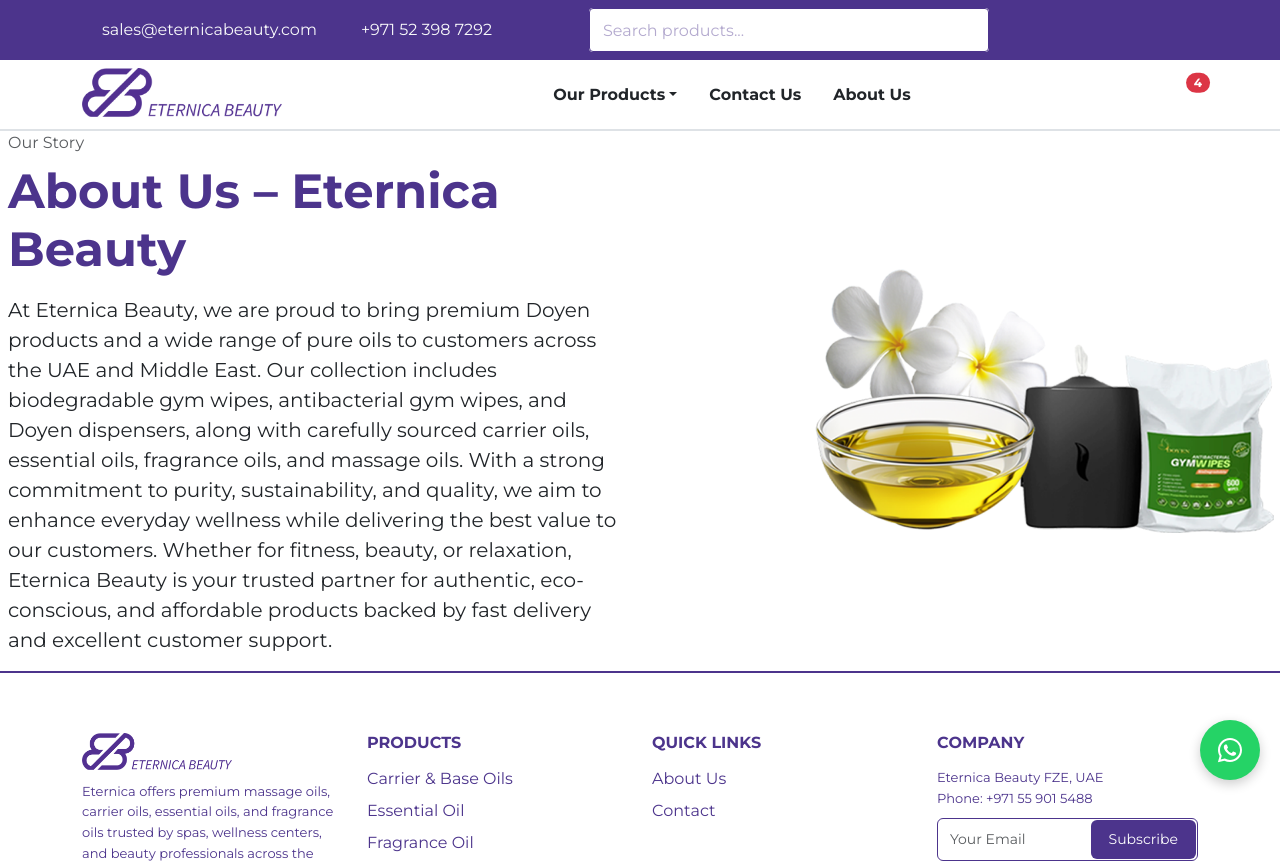
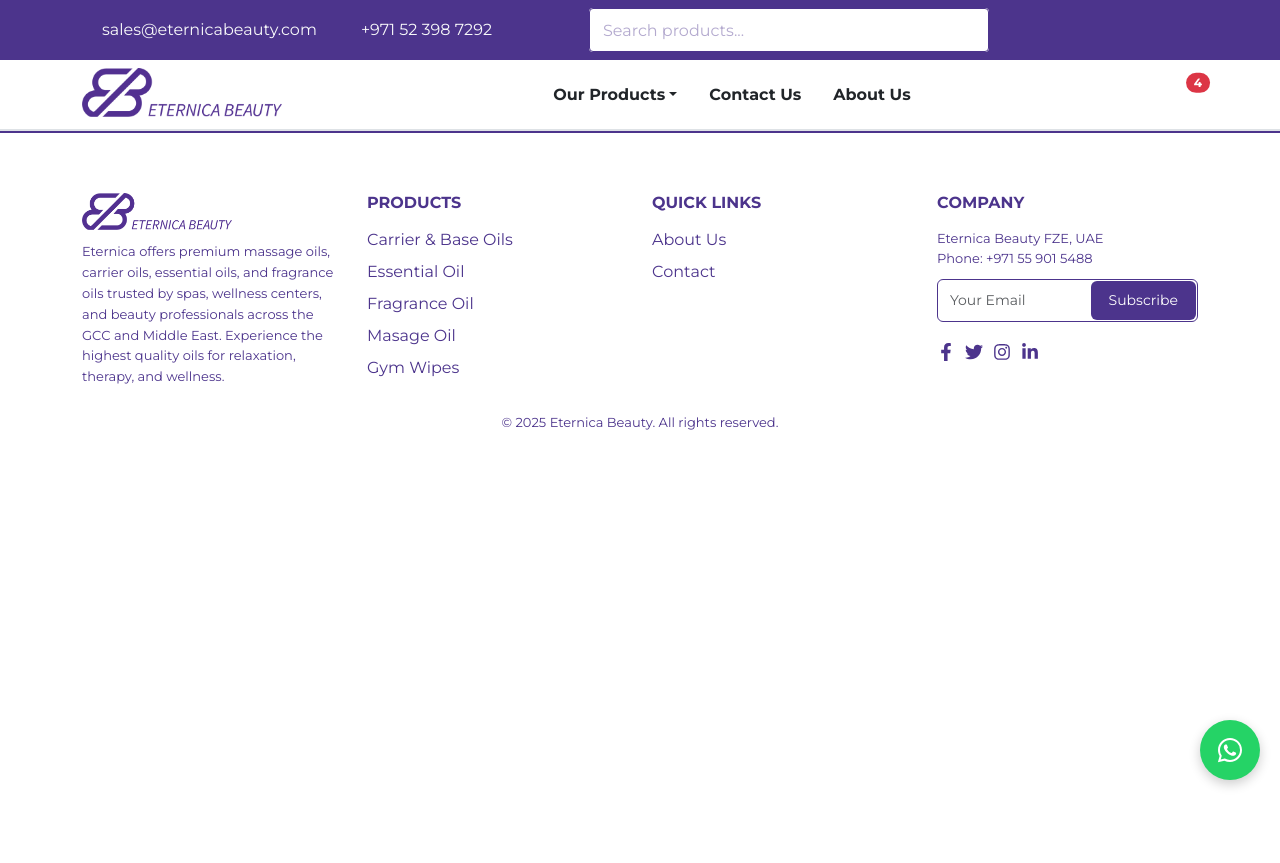
Before and after one commit to SurenDeveloper08/eternica-beauty-web, a React (Create React App) app: page /about in a window 1280 px wide. Shown: the top 863 px of the page. After the commit the page ends 800 px from the top, so only its background shows below. Built offline with nearby package versions, Linux system fonts and the light colour scheme; some icons are missing.

Commit message:
routes hide

```diff
--- a/src/routes/WebRoutes.js
+++ b/src/routes/WebRoutes.js
@@ -3,14 +3,14 @@
 import Header from '../components/Header/Header';
 import Footer from '../components/Footer/Footer';
 import Home from '../pages/Home/Home';
-import ProductListing from '../pages/ProductListing/ProductListing';
+// import ProductListing from '../pages/ProductListing/ProductListing';
 import WhatsAppButton from '../components/WhatsAppButton/WhatsAppButton';
-import Product from '../pages/Product/Product';
-import Cart from '../pages/Cart/Cart';
-import Checkout from '../pages/Checkout/Checkout';
-import ThankYouPage from '../components/ThankYouPage/ThankYouPage';
-import ContactUs from '../pages/ContactUs/ContactUs';
-import AboutUs from '../components/AboutUs/AboutUs ';
+// import Product from '../pages/Product/Product';
+// import Cart from '../pages/Cart/Cart';
+// import Checkout from '../pages/Checkout/Checkout';
+// import ThankYouPage from '../components/ThankYouPage/ThankYouPage';
+// import ContactUs from '../pages/ContactUs/ContactUs';
+// import AboutUs from '../components/AboutUs/AboutUs ';
 
 const WebsiteRoutes = () => {
 
@@ -19,14 +19,14 @@
             <Header />
             <Routes>
                 <Route index element={<Home />} />
-                <Route path=":category" element={<ProductListing />} />
+                {/* <Route path=":category" element={<ProductListing />} />
                 <Route path=":category/:subCategory" element={<ProductListing />} />
                 <Route path=":category/:subCategory/:slug" element={<Product />} />
                 <Route path="/cart" element={<Cart />} />
                 <Route path="/checkout" element={<Checkout />} />
                 <Route path="/thank-you" element={<ThankYouPage />} />
                 <Route path="/contact" element={<ContactUs />} />
-                <Route path="/about" element={<AboutUs />} />
+                <Route path="/about" element={<AboutUs />} /> */}
             </Routes>
             <Footer />
             <WhatsAppButton />
```
